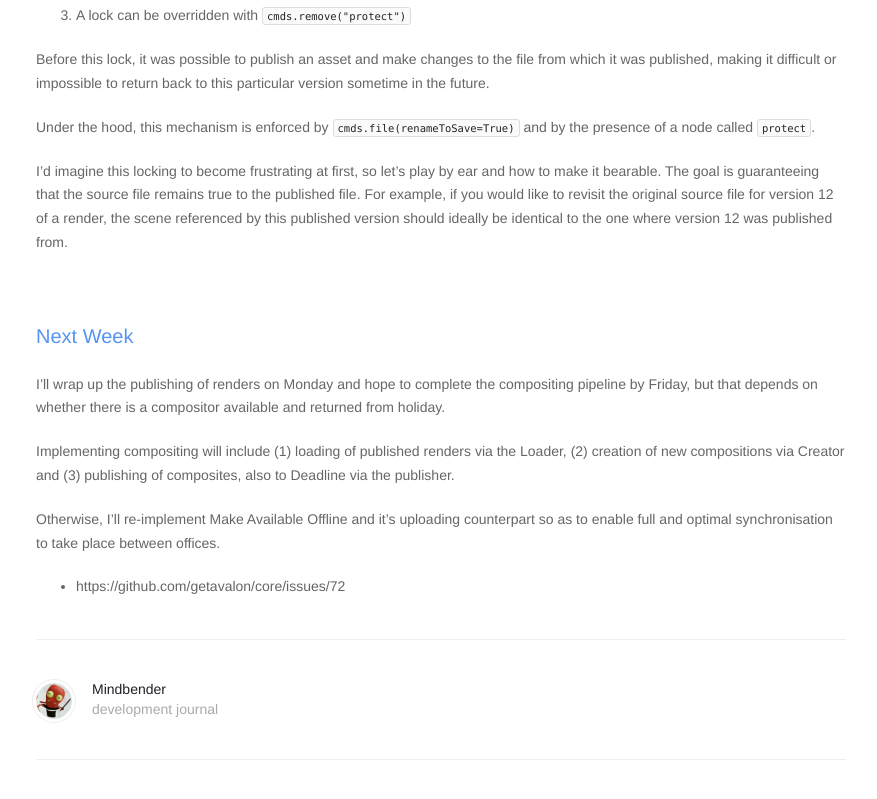
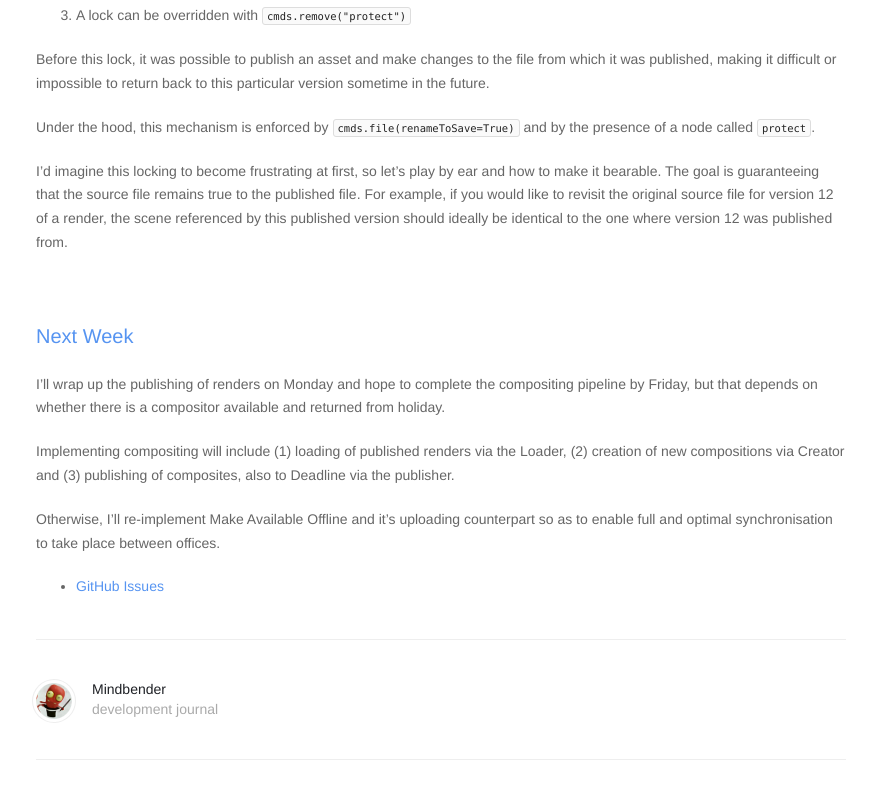
Before and after one commit to mindbender-studio/journal, a Jekyll site: the page built from _posts/2017-07-16-week-17.md, in a window 1280 px wide and 900 px high, scrolled down 3748 px. Shown: the top 799 px of the window, without its empty margins (199-1076 px from the left). Built offline with Jekyll 4.4.1, drawn with Linux system fonts in a browser that asks for light colours; nearby versions of some CDN libraries; part of the change alters nothing that is shown.

Commit message:
Repair link

```diff
--- a/_posts/2017-07-16-week-17.md
+++ b/_posts/2017-07-16-week-17.md
@@ -122,4 +122,4 @@ Implementing compositing will include (1) loading of published renders via the L
 
 Otherwise, I'll re-implement Make Available Offline and it's uploading counterpart so as to enable full and optimal synchronisation to take place between offices.
 
-- https://github.com/getavalon/core/issues/72
+- [GitHub Issues](https://github.com/getavalon/core/issues/72)
```
